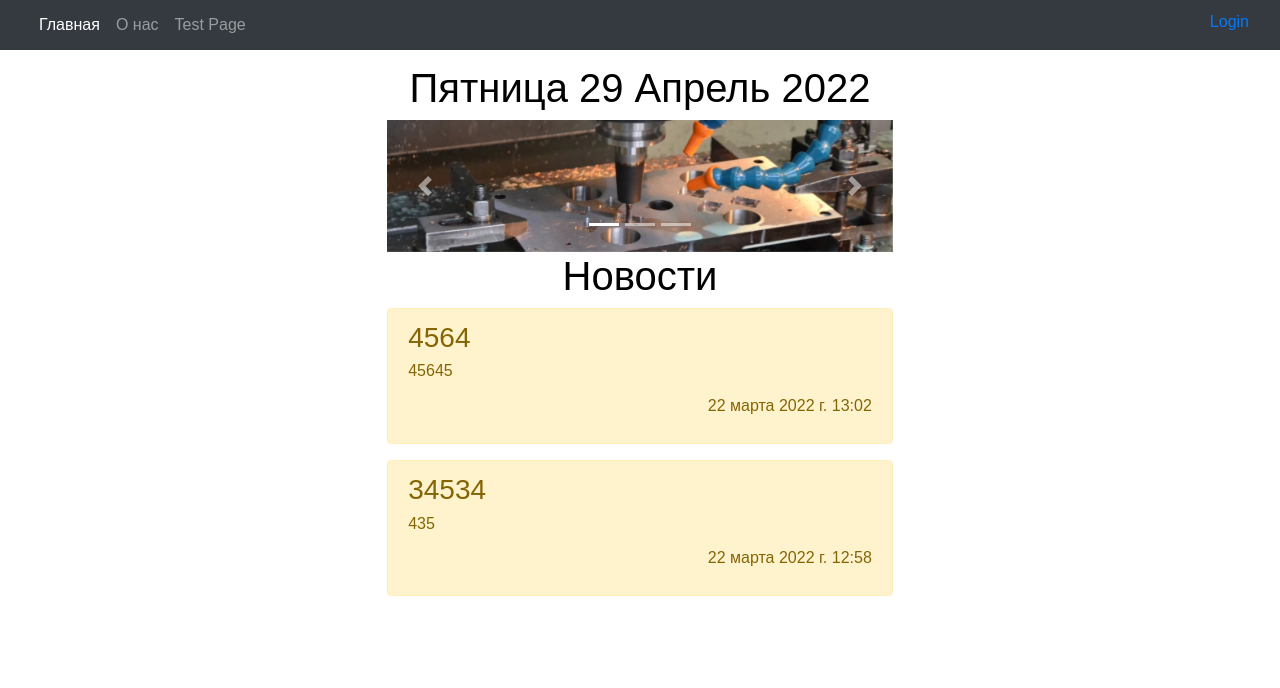
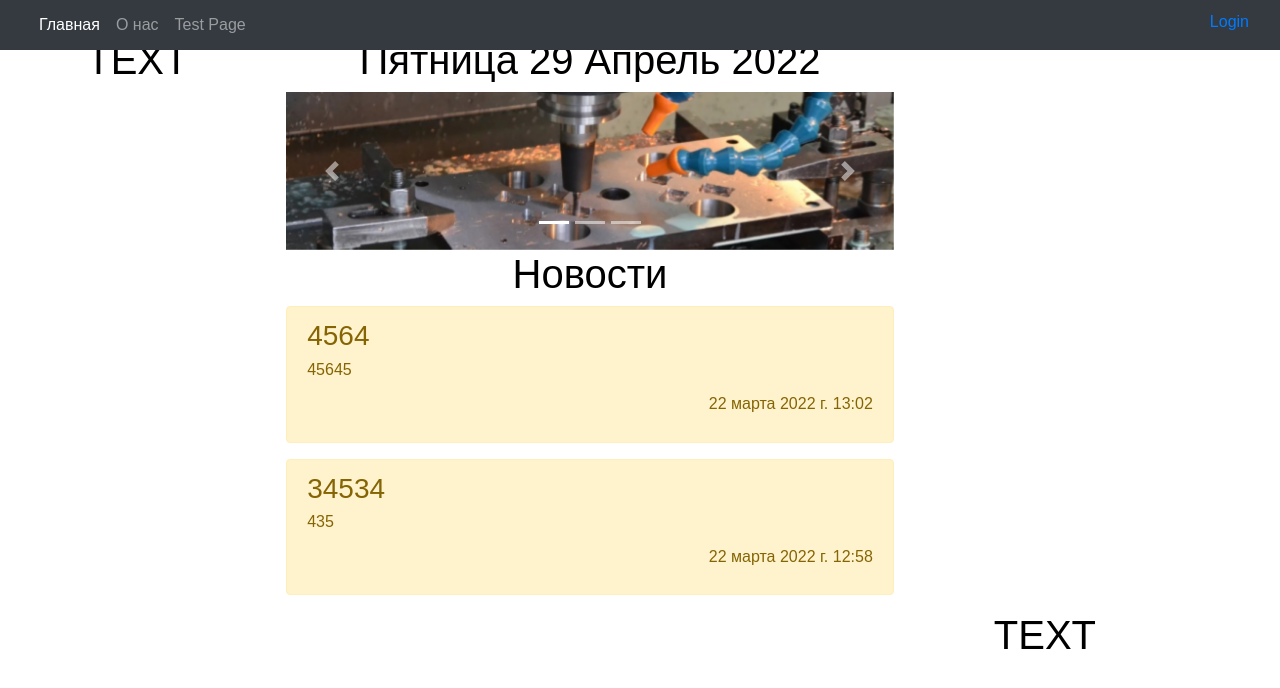
Before and after one commit to DiForzza/site_one, a Django app: page / in a window 1280 px wide. Shown: the top 688 px of the page. Run offline with Django 4.2, Linux system fonts and the light colour scheme; data comes from the database, SQL or seed files in the repository; both versions use the stored data as it was after the commit; data that the repository does not hold is empty; some libraries are stand-ins or nearby versions.

Commit message:
try to add 3 columns

```diff
--- a/RT_Group/main/views.py
+++ b/RT_Group/main/views.py
@@ -13,14 +13,27 @@ def weather():
 
 
 def us_context(request):
+    error = ''
+    form = ''
     tasks = Task.objects.order_by('-id')[:2]
     current_url = resolve(request.path_info).url_name
     time = datetime.datetime.now()
+    if request.path_info == '/':
+        title = 'Главная страница'
+    elif request.path_info == '/about':
+        title = 'О нас'
+    elif request.path_info == '/add_news':
+        title = 'Добавить новость'
+    else:
+        title = ''
     return {
         'response': weather(),
         'tasks': tasks,
         'current_url': current_url,
-        'time': time
+        'time': time,
+        'title': title,
+        'error': error,
+        'form': form,
     }
 
 
@@ -49,15 +62,13 @@ def add_news(request):
             return redirect('main:home')
         else:
             error = 'Форма была неверной'
-
     form = TaskForm()
     context = {
         'form': form,
-        'error': error,
-        'response': weather(),
+        'error': error
     }
     if request.user.is_authenticated:
-        print('user ' + request.user.get_full_name())  # get_short_name() || request.user.first_name ||
+        # print('user ' + request.user.get_full_name())  # get_short_name() || request.user.first_name ||
         # request.user.last_name
         return render(request, 'main/add_news.html', context)
     else:
--- a/RT_Group/static/css/main.css
+++ b/RT_Group/static/css/main.css
@@ -12,3 +12,22 @@ div.layer1 {
     padding: 40px 0;
     text-align: center;
 }
+
+.container {
+    width: 90%; /* Ширина макета */
+    margin: 0 auto; /* Выравнивание по центру */
+}
+
+.left-column {
+    width: 200px;
+    float: left;
+}
+
+.aside {
+    margin: 0 300px 0 200px;
+}
+
+.right-column {
+    width: 200px;
+    float: right;
+}
--- a/RT_Group/templates/main/base.html
+++ b/RT_Group/templates/main/base.html
@@ -9,14 +9,13 @@
     <meta http-equiv="X-UA-Compatible" content="ie=edge">
 	<link rel="stylesheet" href="{% static 'css/bootstrap.css' %}">
 	<link rel="stylesheet" href="{% static 'css/main.css' %}">
-    <title>{% block title %}{% endblock %}</title>
+    <title>{{ title }}</title>
 </head>
 <body>
 <div class="layer1">
 	<div>
 		<nav class="navbar navbar-expand-md navbar-dark fixed-top bg-dark">
 			<div class="container-fluid">
-
 				<button class="navbar-toggler" type="button" data-bs-toggle="collapse" data-bs-target="#navbarCollapse" aria-controls="navbarCollapse" aria-expanded="false" aria-label="Toggle navigation">
 					<span class="navbar-toggler-icon"></span>
 				</button>
@@ -53,7 +52,11 @@
 			</div>
 		</nav>
 	</div>
-    <div class="align1 layer1" role="alert">
+		<div class="container">
+			<div class="left-column">
+				<h1 >TEXT</h1>
+			</div>
+			<div class="aside" role="alert">
 				<h1 align="center">{{ time|date:"l d F Y"}}</h1>
 
 				{% if not current_url == 'testpage' %}
@@ -62,6 +65,10 @@
 				{% block auth %}{% endblock %}
 				{% block tasks %}{% endblock %}
 				{% block map %}{% endblock %}
+			</div>
+			<div class="right-column">
+				<h1 >TEXT</h1>
+			</div>
 		</div>
 </div>
 	<script src="https://code.jquery.com/jquery-3.3.1.slim.min.js" integrity="sha384-q8i/X+965DzO0rT7abK41JStQIAqVgRVzpbzo5smXKp4YfRvH+8abtTE1Pi6jizo"
```
Also changed, not shown: RT_Group/db.sqlite3. Lines whose indentation alone changed are shown as unchanged.
